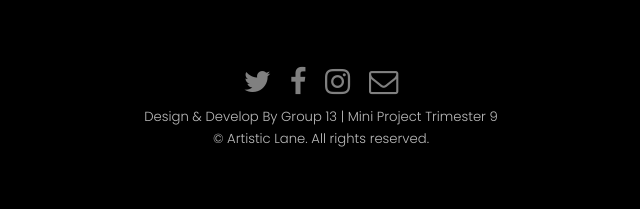
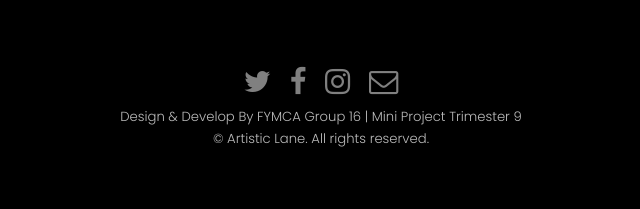
Before and after one commit to ragineeeee25/AWT_Project, a PHP site: page /admin/adminwelcome.php in a window 1280 px wide. Shown: the part 642-851 px from the top of the page, without its empty margins (319-959 px from the left). Run offline with PHP 8.4, Linux system fonts and the light colour scheme; a user stored in the database is signed in.

Commit message:
Update footer.php

```diff
--- a/footer/footer.php
+++ b/footer/footer.php
@@ -9,7 +9,7 @@
       </ul>
    </div>
    <div class="copyright">
-      <div class="footer text-center">Design & Develop By Group 13 | Mini Project Trimester 9</div>
+      <div class="footer text-center">Design & Develop By FYMCA Group 16 | Mini Project Trimester 9</div>
             &copy; Artistic Lane. All rights reserved.
    </div>
 </footer>
```
